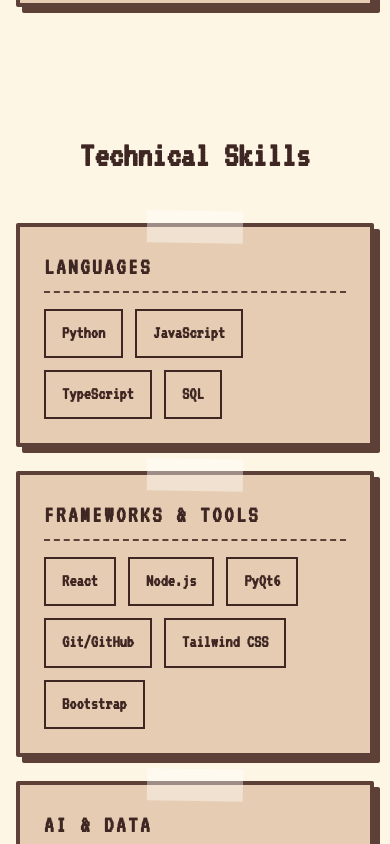
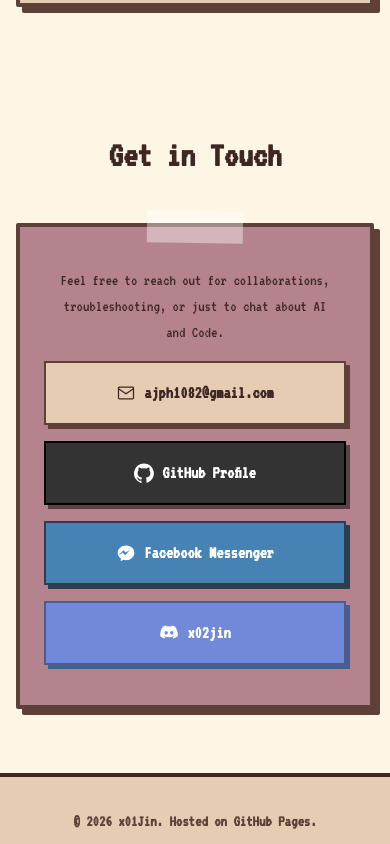
Before and after one commit to x01Jin/portfolio, a React (Vite) app: page / in a window 390 px wide. Shown: the part 5360-6204 px from the top of the page. Built offline with nearby package versions, Linux system fonts and the light colour scheme.

Commit message:
removed nothingburger stuff

```diff
--- a/components/SkillsContactSection.tsx
+++ b/components/SkillsContactSection.tsx
@@ -2,7 +2,7 @@ import React from "react";
 import { motion } from "framer-motion";
 import CardboardBox from "./CardboardBox";
 import ScrollSection from "./ScrollSection";
-import { SKILLS, SOCIAL_LINKS } from "../constants";
+import { SOCIAL_LINKS } from "../constants";
 
 type ContactIconName = "email" | "github" | "messenger" | "discord";
 
@@ -43,41 +43,6 @@ const SkillsContactSection: React.FC = () => {
   return (
     <ScrollSection id="skills-contact">
       <div className="max-w-6xl mx-auto px-4 py-16">
-        {/* Skills Section */}
-        <motion.h2
-          initial={{ opacity: 0, y: 20 }}
-          whileInView={{ opacity: 1, y: 0 }}
-          transition={{ duration: 0.6 }}
-          className="text-4xl font-bold text-[#3e2723] mb-12 text-center"
-        >
-          Technical Skills
-        </motion.h2>
-
-        <div className="grid md:grid-cols-2 gap-6 mb-16">
-          {SKILLS.map((skillGroup, idx) => (
-            <motion.div
-              key={idx}
-              initial={{ opacity: 0, y: 30 }}
-              whileInView={{ opacity: 1, y: 0 }}
-              transition={{ delay: idx * 0.1, duration: 0.6 }}
-            >
-              <CardboardBox title={skillGroup.category} variant="primary">
-                <div className="flex flex-wrap gap-3">
-                  {skillGroup.items.map((item) => (
-                    <motion.span
-                      key={item}
-                      whileHover={{ scale: 1.05 }}
-                      className="px-4 py-2 bg-[#e6ccb2] border-2 border-[#3e2723] text-[#3e2723] font-semibold cursor-default"
-                    >
-                      {item}
-                    </motion.span>
-                  ))}
-                </div>
-              </CardboardBox>
-            </motion.div>
-          ))}
-        </div>
-
         {/* Contact Section */}
         <motion.div
           initial={{ opacity: 0, y: 30 }}
```
